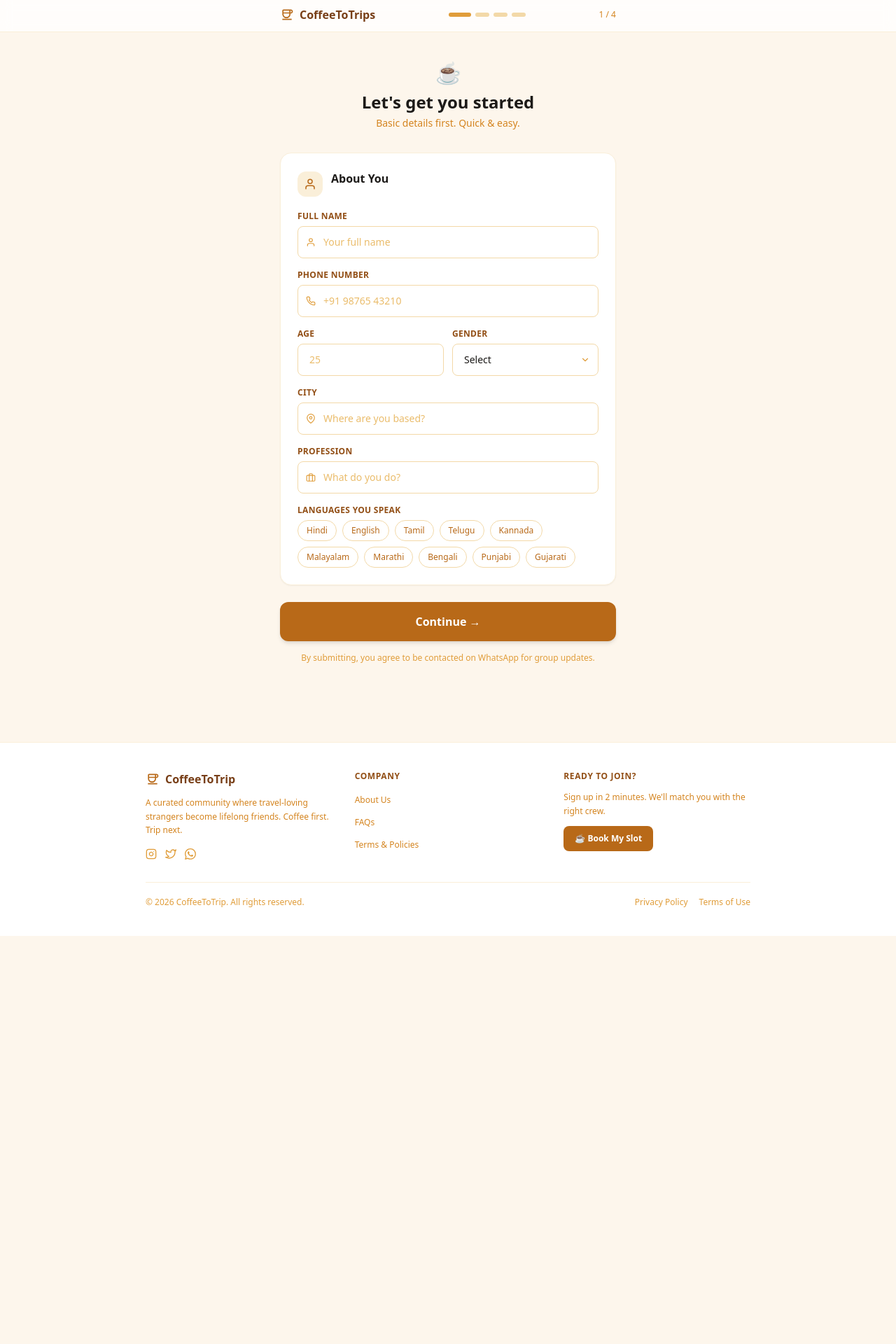
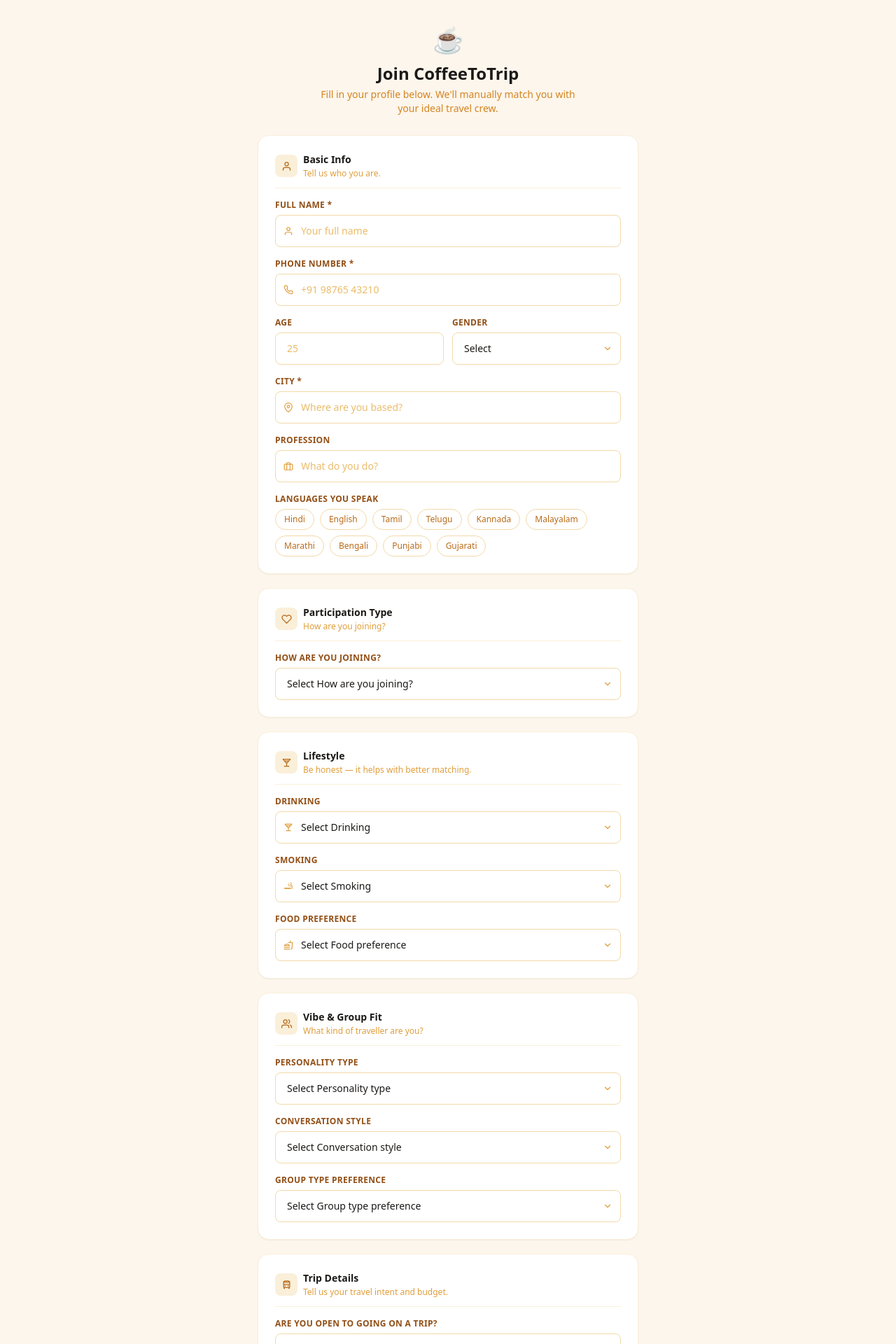
Before and after one commit to harshgaya/coffee-to-trip, a Next.js app: page / in a window 1280 px wide. Shown: the part 60-1980 px from the top of the page at 70% size. Before the commit the page ends 1397 px from the top, so only its background shows below. Built offline with nearby package versions, Linux system fonts and the light colour scheme.

Commit message:
updated to single flow

```diff
--- a/app/components/SignupForm.jsx
+++ b/app/components/SignupForm.jsx
@@ -36,6 +36,10 @@
   "Gujarati",
 ];
 
+function Label({ children }) {
+  return <label className="field-label">{children}</label>;
+}
+
 function SelectInput({
   label,
   icon,
@@ -47,10 +51,10 @@
 }) {
   return (
     <div>
-      {label && <label className="field-label">{label}</label>}
+      {label && <Label>{label}</Label>}
       <div className="relative">
         {icon && (
-          <span className="absolute left-3 top-1/2 -translate-y-1/2 text-coffee-400 text-base pointer-events-none">
+          <span className="absolute left-3 top-1/2 -translate-y-1/2 text-coffee-400 pointer-events-none">
             {icon}
           </span>
         )}
@@ -83,10 +87,10 @@
 }) {
   return (
     <div>
-      {label && <label className="field-label">{label}</label>}
+      {label && <Label>{label}</Label>}
       <div className="relative">
         {icon && (
-          <span className="absolute left-3 top-1/2 -translate-y-1/2 text-coffee-400 text-base pointer-events-none">
+          <span className="absolute left-3 top-1/2 -translate-y-1/2 text-coffee-400 pointer-events-none">
             {icon}
           </span>
         )}
@@ -105,7 +109,7 @@
 function TextArea({ label, name, value, onChange, placeholder, rows = 3 }) {
   return (
     <div>
-      {label && <label className="field-label">{label}</label>}
+      {label && <Label>{label}</Label>}
       <textarea
         rows={rows}
         value={value || ""}
@@ -117,16 +121,16 @@
   );
 }
 
-function SectionHeader({ icon, title, subtitle }) {
+function SectionTitle({ icon, title, subtitle }) {
   return (
-    <div className="flex items-start gap-3 mb-5">
-      <div className="w-9 h-9 rounded-xl bg-coffee-100 flex items-center justify-center text-coffee-600 text-lg shrink-0 mt-0.5">
+    <div className="flex items-center gap-2 mb-4 pb-3 border-b border-coffee-100">
+      <div className="w-8 h-8 rounded-lg bg-coffee-100 flex items-center justify-center text-coffee-600 shrink-0">
         {icon}
       </div>
       <div>
-        <h2 className="text-base font-bold text-charcoal">{title}</h2>
+        <p className="text-sm font-bold text-charcoal">{title}</p>
         {subtitle && (
-          <p className="text-xs text-coffee-500 mt-0.5">{subtitle}</p>
+          <p className="text-xs text-coffee-400 mt-0.5">{subtitle}</p>
         )}
       </div>
     </div>
@@ -144,7 +148,7 @@
 
   return (
     <div>
-      <label className="field-label">Languages you speak</label>
+      <Label>Languages you speak</Label>
       <div className="flex flex-wrap gap-2 mt-1">
         {LANGUAGES.map((lang) => {
           const isSelected = (selected || []).includes(lang);
@@ -168,29 +172,9 @@
   );
 }
 
-function StepIndicator({ current, total }) {
-  return (
-    <div className="flex items-center gap-1.5 justify-center">
-      {Array.from({ length: total }).map((_, i) => (
-        <div
-          key={i}
-          className={`h-1.5 rounded-full transition-all duration-300 ${
-            i < current
-              ? "bg-coffee-500 w-5"
-              : i === current
-                ? "bg-coffee-400 w-8"
-                : "bg-coffee-200 w-5"
-          }`}
-        />
-      ))}
-    </div>
-  );
-}
-
 export default function SignupForm() {
   const router = useRouter();
   const [form, setForm] = useState({});
-  const [step, setStep] = useState(0);
   const [loading, setLoading] = useState(false);
   const [errors, setErrors] = useState({});
 
@@ -199,31 +183,22 @@
     setErrors((prev) => ({ ...prev, [key]: undefined }));
   };
 
-  const validateStep = () => {
+  const validate = () => {
     const errs = {};
-    if (step === 0) {
-      if (!form.name?.trim()) errs.name = "Required";
-      if (!form.phone?.trim()) errs.phone = "Required";
-      if (!form.city?.trim()) errs.city = "Required";
+    if (!form.name?.trim()) errs.name = "Name is required";
+    if (!form.phone?.trim()) errs.phone = "Phone is required";
+    if (!form.city?.trim()) errs.city = "City is required";
+    setErrors(errs);
+    if (Object.keys(errs).length > 0) {
+      // scroll to first error
+      const first = document.querySelector(".error-msg");
+      if (first) first.scrollIntoView({ behavior: "smooth", block: "center" });
     }
-    setErrors(errs);
     return Object.keys(errs).length === 0;
   };
 
-  const TOTAL_STEPS = 4;
-
-  const handleNext = () => {
-    if (!validateStep()) return;
-    setStep((s) => Math.min(s + 1, TOTAL_STEPS - 1));
-    window.scrollTo({ top: 0, behavior: "smooth" });
-  };
-
-  const handleBack = () => {
-    setStep((s) => Math.max(s - 1, 0));
-    window.scrollTo({ top: 0, behavior: "smooth" });
-  };
-
   const handleSubmit = async () => {
+    if (!validate()) return;
     setLoading(true);
     try {
       const res = await fetch("/api/signup", {
@@ -237,62 +212,47 @@
       } else {
         alert("Something went wrong. Please try again.");
       }
-    } catch (e) {
+    } catch {
       alert("Network error. Please try again.");
     }
     setLoading(false);
   };
 
   return (
-    <div className="min-h-screen bg-cream">
-      {/* Header */}
-      <div className="sticky top-0 z-10 bg-white/80 backdrop-blur border-b border-coffee-100">
-        <div className="max-w-lg mx-auto px-4 py-3 flex items-center justify-between">
-          <div className="flex items-center gap-2">
-            <MdOutlineCoffee className="text-coffee-600 text-xl" />
-            <span className="font-bold text-coffee-800 text-base">
-              CoffeeToTrips
-            </span>
-          </div>
-          <StepIndicator current={step} total={TOTAL_STEPS} />
-          <span className="text-xs text-coffee-500 font-medium">
-            {step + 1} / {TOTAL_STEPS}
-          </span>
-        </div>
-      </div>
-
-      <div className="max-w-lg mx-auto px-4 py-6 space-y-4">
-        {/* ─── STEP 0: About You ─── */}
-        {step === 0 && (
-          <>
-            <div className="text-center py-4">
-              <p className="text-3xl mb-2">☕</p>
-              <h1 className="text-2xl font-bold text-charcoal">
-                Let's get you started
-              </h1>
-              <p className="text-sm text-coffee-500 mt-1">
-                Basic details first. Quick & easy.
+    <div className="max-w-xl mx-auto px-4 py-10 space-y-5">
+      {/* Hero */}
+      <div className="text-center pb-2">
+        <p className="text-4xl mb-3">☕</p>
+        <h1 className="text-2xl font-bold text-charcoal">Join CoffeeToTrip</h1>
+        <p className="text-sm text-coffee-500 mt-1 max-w-sm mx-auto">
+          Fill in your profile below. We'll manually match you with your ideal
+          travel crew.
         </p>
       </div>
 
+      {/* ── 1. Basic Info ── */}
       <div className="section-card space-y-4">
-              <SectionHeader icon={<FiUser />} title="About You" />
+        <SectionTitle
+          icon={<FiUser size={15} />}
+          title="Basic Info"
+          subtitle="Tell us who you are."
+        />
 
         <TextInput
-                label="Full Name"
-                icon={<FiUser className="text-sm" />}
+          label="Full Name *"
+          icon={<FiUser size={14} />}
           name="name"
           value={form.name}
           onChange={update}
           placeholder="Your full name"
         />
         {errors.name && (
-                <p className="text-red-500 text-xs -mt-2">{errors.name}</p>
+          <p className="error-msg text-red-500 text-xs -mt-2">{errors.name}</p>
         )}
 
         <TextInput
-                label="Phone Number"
-                icon={<FiPhone className="text-sm" />}
+          label="Phone Number *"
+          icon={<FiPhone size={14} />}
           name="phone"
           value={form.phone}
           onChange={update}
@@ -300,7 +260,7 @@
           type="tel"
         />
         {errors.phone && (
-                <p className="text-red-500 text-xs -mt-2">{errors.phone}</p>
+          <p className="error-msg text-red-500 text-xs -mt-2">{errors.phone}</p>
         )}
 
         <div className="grid grid-cols-2 gap-3">
@@ -318,30 +278,25 @@
             value={form.gender}
             onChange={update}
             placeholder="Select"
-                  options={[
-                    "Male",
-                    "Female",
-                    "Non-binary",
-                    "Prefer not to say",
-                  ]}
+            options={["Male", "Female", "Non-binary", "Prefer not to say"]}
           />
         </div>
 
         <TextInput
-                label="City"
-                icon={<FiMapPin className="text-sm" />}
+          label="City *"
+          icon={<FiMapPin size={14} />}
           name="city"
           value={form.city}
           onChange={update}
           placeholder="Where are you based?"
         />
         {errors.city && (
-                <p className="text-red-500 text-xs -mt-2">{errors.city}</p>
+          <p className="error-msg text-red-500 text-xs -mt-2">{errors.city}</p>
         )}
 
         <TextInput
           label="Profession"
-                icon={<FiBriefcase className="text-sm" />}
+          icon={<FiBriefcase size={14} />}
           name="profession"
           value={form.profession}
           onChange={update}
@@ -350,27 +305,13 @@
 
         <LanguageSelector selected={form.languages} onChange={update} />
       </div>
-          </>
-        )}
 
-        {/* ─── STEP 1: Participation & Lifestyle ─── */}
-        {step === 1 && (
-          <>
-            <div className="text-center py-4">
-              <p className="text-3xl mb-2">🎟️</p>
-              <h1 className="text-2xl font-bold text-charcoal">
-                Participation & Lifestyle
-              </h1>
-              <p className="text-sm text-coffee-500 mt-1">
-                Help us understand your travel style.
-              </p>
-            </div>
-
+      {/* ── 2. Participation ── */}
       <div className="section-card space-y-4">
-              <SectionHeader
-                icon={<FiHeart />}
+        <SectionTitle
+          icon={<FiHeart size={15} />}
           title="Participation Type"
-                subtitle="How are you joining this trip?"
+          subtitle="How are you joining?"
         />
 
         <SelectInput
@@ -380,14 +321,8 @@
           onChange={update}
           options={[
             { value: "self", label: "Self-funded (paying myself)" },
-                  {
-                    value: "co-sponsor",
-                    label: "Co-sponsor (split with someone)",
-                  },
-                  {
-                    value: "sponsored",
-                    label: "Sponsored (looking for sponsor)",
-                  },
+            { value: "co-sponsor", label: "Co-sponsor (split with someone)" },
+            { value: "sponsored", label: "Sponsored (looking for sponsor)" },
           ]}
         />
 
@@ -413,16 +348,17 @@
         )}
       </div>
 
+      {/* ── 3. Lifestyle ── */}
       <div className="section-card space-y-4">
-              <SectionHeader
-                icon={<MdOutlineLocalBar />}
+        <SectionTitle
+          icon={<MdOutlineLocalBar size={15} />}
           title="Lifestyle"
           subtitle="Be honest — it helps with better matching."
         />
 
         <SelectInput
           label="Drinking"
-                icon={<MdOutlineLocalBar />}
+          icon={<MdOutlineLocalBar size={14} />}
           name="drinking"
           value={form.drinking}
           onChange={update}
@@ -436,7 +372,7 @@
 
         <SelectInput
           label="Smoking"
-                icon={<MdOutlineSmokingRooms />}
+          icon={<MdOutlineSmokingRooms size={14} />}
           name="smoking"
           value={form.smoking}
           onChange={update}
@@ -449,7 +385,7 @@
 
         <SelectInput
           label="Food preference"
-                icon={<MdOutlineFastfood />}
+          icon={<MdOutlineFastfood size={14} />}
           name="food"
           value={form.food}
           onChange={update}
@@ -462,31 +398,17 @@
           ]}
         />
       </div>
-          </>
-        )}
 
-        {/* ─── STEP 2: Personality & Group ─── */}
-        {step === 2 && (
-          <>
-            <div className="text-center py-4">
-              <p className="text-3xl mb-2">🧩</p>
-              <h1 className="text-2xl font-bold text-charcoal">
-                Vibe & Group Fit
-              </h1>
-              <p className="text-sm text-coffee-500 mt-1">
-                What kind of traveller are you?
-              </p>
-            </div>
-
+      {/* ── 4. Personality & Group ── */}
       <div className="section-card space-y-4">
-              <SectionHeader
-                icon={<FiUsers />}
-                title="Personality"
-                subtitle="Pick what describes you best."
+        <SectionTitle
+          icon={<FiUsers size={15} />}
+          title="Vibe & Group Fit"
+          subtitle="What kind of traveller are you?"
         />
 
         <SelectInput
-                label="Your personality type"
+          label="Personality type"
           name="personality"
           value={form.personality}
           onChange={update}
@@ -511,16 +433,9 @@
             "Whatever the vibe calls for",
           ]}
         />
-            </div>
-
-            <div className="section-card space-y-4">
-              <SectionHeader
-                icon={<MdOutlineGroup />}
-                title="Group Preference"
-              />
 
         <SelectInput
-                label="What group type are you comfortable with?"
+          label="Group type preference"
           name="groupPreference"
           value={form.groupPreference}
           onChange={update}
@@ -536,7 +451,7 @@
         {form.groupPreference === "couples" && (
           <TextInput
             label="Partner's Name"
-                  icon={<FiHeart className="text-sm" />}
+            icon={<FiHeart size={14} />}
             name="partnerName"
             value={form.partnerName}
             onChange={update}
@@ -544,24 +459,13 @@
           />
         )}
       </div>
-          </>
-        )}
 
-        {/* ─── STEP 3: Trip Details ─── */}
-        {step === 3 && (
-          <>
-            <div className="text-center py-4">
-              <p className="text-3xl mb-2">✈️</p>
-              <h1 className="text-2xl font-bold text-charcoal">Trip Details</h1>
-              <p className="text-sm text-coffee-500 mt-1">
-                Tell us your travel intent and budget.
-              </p>
-            </div>
-
+      {/* ── 5. Trip Details ── */}
       <div className="section-card space-y-4">
-              <SectionHeader
-                icon={<MdOutlineDirectionsBus />}
-                title="Trip Intent"
+        <SectionTitle
+          icon={<MdOutlineDirectionsBus size={15} />}
+          title="Trip Details"
+          subtitle="Tell us your travel intent and budget."
         />
 
         <SelectInput
@@ -572,10 +476,7 @@
           options={[
             { value: "yes", label: "Yes — let's go!" },
             { value: "maybe", label: "Maybe — depends on the group" },
-                  {
-                    value: "no",
-                    label: "Not right now — just here for coffee meetups",
-                  },
+            { value: "no", label: "Not right now — just coffee meetups" },
           ]}
         />
 
@@ -613,25 +514,20 @@
               value={form.readiness}
               onChange={update}
               options={[
-                      {
-                        value: "immediate",
-                        label: "Immediately — let's plan now",
-                      },
+                { value: "immediate", label: "Immediately — let's plan now" },
                 { value: "1month", label: "Within a month" },
                 { value: "3months", label: "Next 3 months" },
-                      {
-                        value: "flexible",
-                        label: "Flexible — whenever it happens",
-                      },
+                { value: "flexible", label: "Flexible — whenever it happens" },
               ]}
             />
           </>
         )}
       </div>
 
+      {/* ── 6. Final Words ── */}
       <div className="section-card space-y-4">
-              <SectionHeader
-                icon={<FiGlobe />}
+        <SectionTitle
+          icon={<FiGlobe size={15} />}
           title="Final Words"
           subtitle="Optional but helpful."
         />
@@ -659,62 +555,24 @@
         />
       </div>
 
-            {/* Summary card */}
-            <div className="bg-coffee-50 border border-coffee-200 rounded-2xl p-4">
-              <p className="text-xs font-semibold text-coffee-700 mb-2 uppercase tracking-wide">
-                Your Summary
-              </p>
-              <div className="grid grid-cols-2 gap-x-4 gap-y-1 text-xs text-coffee-800">
-                {form.name && <span>👤 {form.name}</span>}
-                {form.city && <span>📍 {form.city}</span>}
-                {form.age && <span>🎂 {form.age} yrs</span>}
-                {form.gender && <span>⚧ {form.gender}</span>}
-                {form.tripIntent && <span>✈️ Trip: {form.tripIntent}</span>}
-                {form.budget && <span>💰 {form.budget}</span>}
-              </div>
-            </div>
-          </>
-        )}
-
-        {/* Navigation Buttons */}
-        <div
-          className={`flex gap-3 pt-2 ${step === 0 ? "justify-end" : "justify-between"}`}
-        >
-          {step > 0 && (
-            <button
-              onClick={handleBack}
-              className="flex-1 bg-white border border-coffee-200 text-coffee-700 font-semibold py-4 px-6 rounded-xl hover:bg-coffee-50 transition-all duration-200 text-sm"
-            >
-              ← Back
-            </button>
-          )}
-
-          {step < TOTAL_STEPS - 1 ? (
-            <button onClick={handleNext} className="btn-primary flex-1">
-              Continue →
-            </button>
-          ) : (
+      {/* ── Submit ── */}
+      <div className="pt-2 pb-8">
         <button
           onClick={handleSubmit}
           disabled={loading}
-              className="btn-primary flex-1 disabled:opacity-60 disabled:cursor-not-allowed"
+          className="btn-primary disabled:opacity-60 disabled:cursor-not-allowed"
         >
           {loading ? (
             <>
-                  <FiLoader className="animate-spin" />
-                  Submitting...
+              <FiLoader className="animate-spin" /> Submitting...
             </>
           ) : (
             <>
-                  <FiSend />
-                  Book My Slot
+              <FiSend /> Book My Slot
             </>
           )}
         </button>
-          )}
-        </div>
-
-        <p className="text-center text-xs text-coffee-400 pb-6">
+        <p className="text-center text-xs text-coffee-400 mt-3">
           By submitting, you agree to be contacted on WhatsApp for group
           updates.
         </p>
```
Lines whose indentation alone changed are shown as unchanged.
